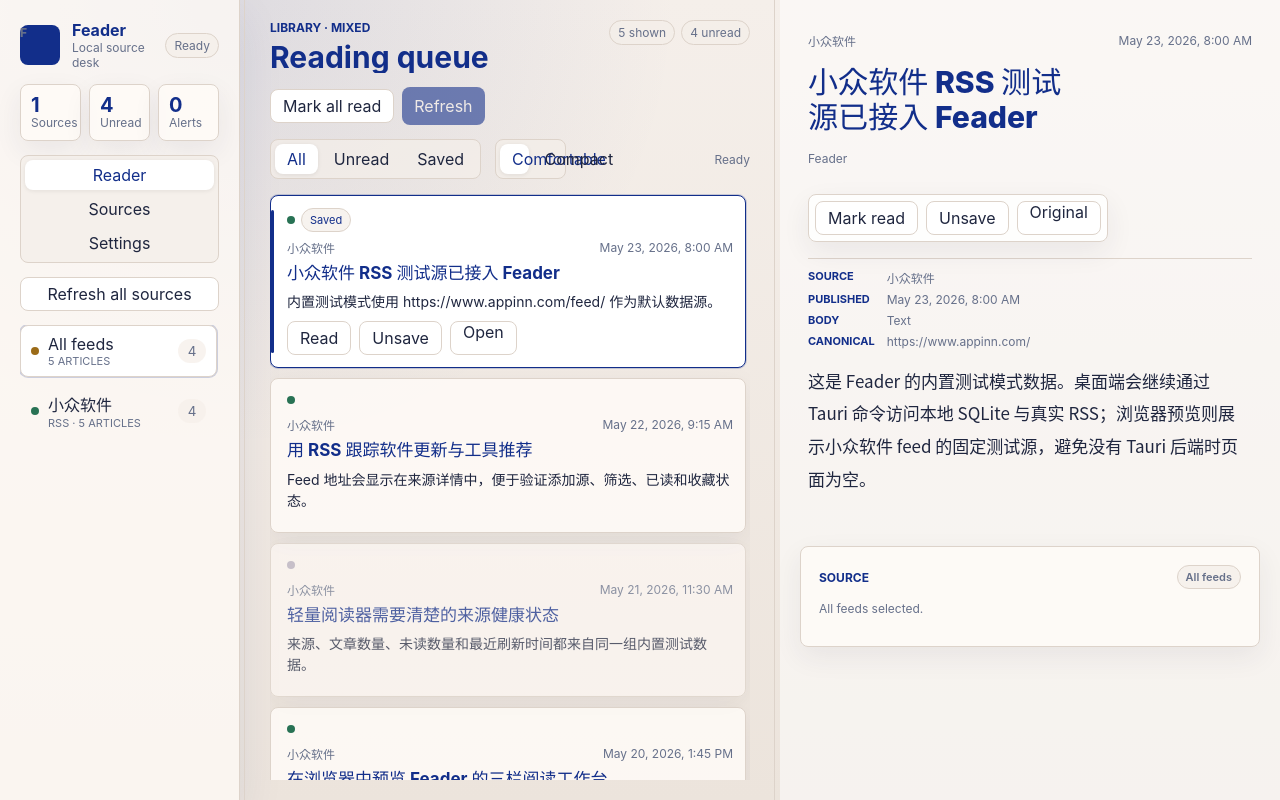
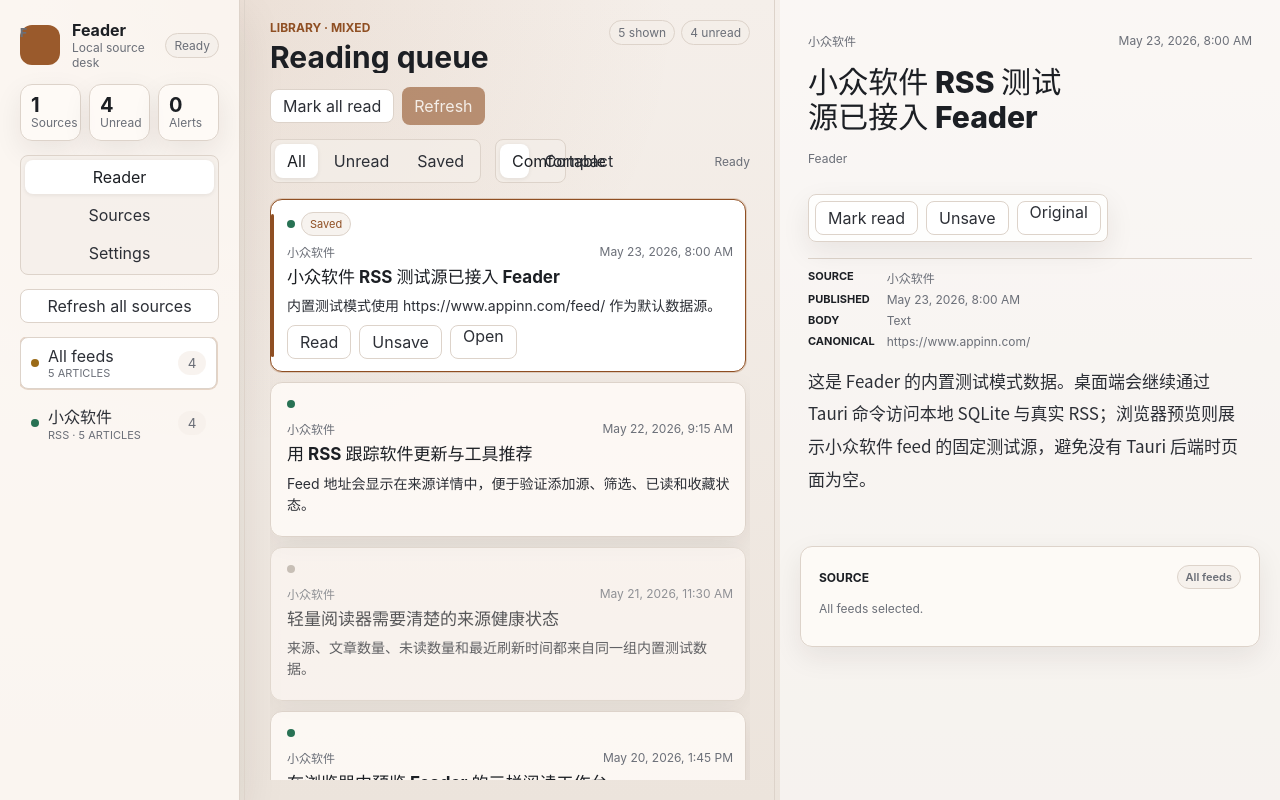
Before and after one commit to FrankieeW/Feader, a React (Vite) app: page / in a window 1280 px wide. Built offline with nearby package versions, Linux system fonts and the light colour scheme.

Commit message:
style: add fill/hairline tokens and medium radius

```diff
--- a/src/App.css
+++ b/src/App.css
@@ -1,30 +1,35 @@
 :root {
   color-scheme: light;
   --color-bg: #f5efea;
-  --color-bg-accent: rgba(18, 46, 138, 0.1);
+  --color-bg-accent: rgba(150, 88, 42, 0.1);
   --color-panel: rgba(255, 252, 248, 0.82);
   --color-panel-strong: #ffffff;
   --color-panel-soft: rgba(245, 239, 234, 0.74);
   --color-panel-muted: #ece4dc;
-  --color-text: #1f263f;
-  --color-heading: #122e8a;
-  --color-muted: #66708a;
-  --color-faint: #9198a8;
+  --color-text: #2c2f36;
+  --color-heading: #1c1f24;
+  --color-muted: #6b6f78;
+  --color-faint: #969aa1;
   --color-border: #ddd3ca;
-  --color-border-strong: #b8b1c0;
-  --color-brand: #122e8a;
+  --color-border-strong: #b9b0a6;
+  --color-brand: #9a5a2c;
   --color-brand-contrast: #ffffff;
-  --color-action: #122e8a;
-  --color-action-hover: #0d236b;
-  --color-action-contrast: #f5efea;
+  --color-action: #8f4f23;
+  --color-action-hover: #743e1b;
+  --color-action-contrast: #f8f4ef;
   --color-success: #287254;
   --color-warning: #9b6b18;
   --color-danger: #a32846;
   --color-danger-bg: #fff5f2;
   --color-danger-border: #edb4c2;
-  --color-selected-ring: rgba(18, 46, 138, 0.2);
-  --shadow-panel: 0 18px 44px rgba(18, 46, 138, 0.09);
-  --shadow-soft: 0 10px 28px rgba(39, 45, 72, 0.07);
+  --color-selected-ring: rgba(154, 90, 44, 0.22);
+  --color-fill: #f1ece4;
+  --color-line: rgba(40, 30, 20, 0.07);
+  --color-line-soft: rgba(40, 30, 20, 0.045);
+  --radius-lg: 14px;
+  --radius-md: 12px;
+  --shadow-panel: 0 18px 44px rgba(40, 30, 22, 0.1);
+  --shadow-soft: 0 10px 28px rgba(40, 30, 22, 0.08);
   color: var(--color-text);
   background: var(--color-bg);
   font-family:
@@ -39,28 +44,31 @@
 :root[data-theme="dark"] {
   color-scheme: dark;
   --color-bg: #1a1a1d;
-  --color-bg-accent: rgba(230, 57, 124, 0.14);
+  --color-bg-accent: rgba(207, 131, 72, 0.14);
   --color-panel: rgba(35, 35, 40, 0.86);
   --color-panel-strong: #24242a;
-  --color-panel-soft: rgba(48, 45, 53, 0.72);
-  --color-panel-muted: #202027;
-  --color-text: #f4edf1;
+  --color-panel-soft: rgba(48, 46, 44, 0.72);
+  --color-panel-muted: #202023;
+  --color-text: #ece8e3;
   --color-heading: #ffffff;
-  --color-muted: #b9aeb5;
-  --color-faint: #8c838a;
-  --color-border: #3d3840;
-  --color-border-strong: #62545f;
-  --color-brand: #e6397c;
+  --color-muted: #b3ada6;
+  --color-faint: #8a857e;
+  --color-border: #3c3a38;
+  --color-border-strong: #5f5953;
+  --color-brand: #d3854a;
   --color-brand-contrast: #1a1a1d;
-  --color-action: #e6397c;
-  --color-action-hover: #ff5a98;
+  --color-action: #d3854a;
+  --color-action-hover: #e59a5e;
   --color-action-contrast: #1a1a1d;
   --color-success: #7ad49d;
   --color-warning: #e7b85a;
   --color-danger: #ff8ead;
   --color-danger-bg: #3a202c;
   --color-danger-border: #7c3b55;
-  --color-selected-ring: rgba(230, 57, 124, 0.3);
+  --color-selected-ring: rgba(211, 133, 74, 0.3);
+  --color-fill: #2c2a28;
+  --color-line: rgba(255, 248, 240, 0.09);
+  --color-line-soft: rgba(255, 248, 240, 0.055);
   --shadow-panel: 0 18px 54px rgba(0, 0, 0, 0.28);
   --shadow-soft: 0 10px 30px rgba(0, 0, 0, 0.2);
 }
@@ -157,7 +165,7 @@
   height: 40px;
   flex: 0 0 auto;
   place-items: center;
-  border-radius: 8px;
+  border-radius: var(--radius-md);
   color: var(--color-brand-contrast);
   background: var(--color-brand);
   font-weight: 800;
@@ -207,7 +215,6 @@
 .theme-control,
 .density-control,
 .reader-type-control,
-.source-mode,
 .filter-tabs,
 .workspace-nav {
   display: grid;
@@ -247,7 +254,7 @@
 .source-panel,
 .empty-state {
   border: 1px solid var(--color-border);
-  border-radius: 8px;
+  border-radius: var(--radius-md);
   background: var(--color-panel);
   box-shadow: var(--shadow-soft);
 }
@@ -347,10 +354,6 @@
   text-transform: none;
 }
 
-.source-mode {
-  grid-template-columns: 1fr 1fr;
-}
-
 .filter-tabs {
   grid-template-columns: repeat(3, auto);
 }
@@ -358,10 +361,9 @@
 .theme-control button,
 .density-control button,
 .reader-type-control button,
-.source-mode button,
 .filter-tabs button,
 .workspace-nav button {
-  min-height: 30px;
+  min-height: 34px;
   border: 0;
   background: transparent;
 }
@@ -369,7 +371,6 @@
 .theme-control button.active,
 .density-control button.active,
 .reader-type-control button.active,
-.source-mode button.active,
 .filter-tabs button.active,
 .workspace-nav button.active {
   color: var(--color-heading);
@@ -600,7 +601,7 @@
 .source-card,
 .settings-card {
   border: 1px solid var(--color-border);
-  border-radius: 8px;
+  border-radius: var(--radius-md);
   background: var(--color-panel);
   box-shadow: var(--shadow-soft);
 }
@@ -1232,3 +1233,9 @@
     flex: 1;
   }
 }
+
+@media (prefers-reduced-motion: reduce) {
+  .story-card .story-actions {
+    transition: none;
+  }
+}
```
